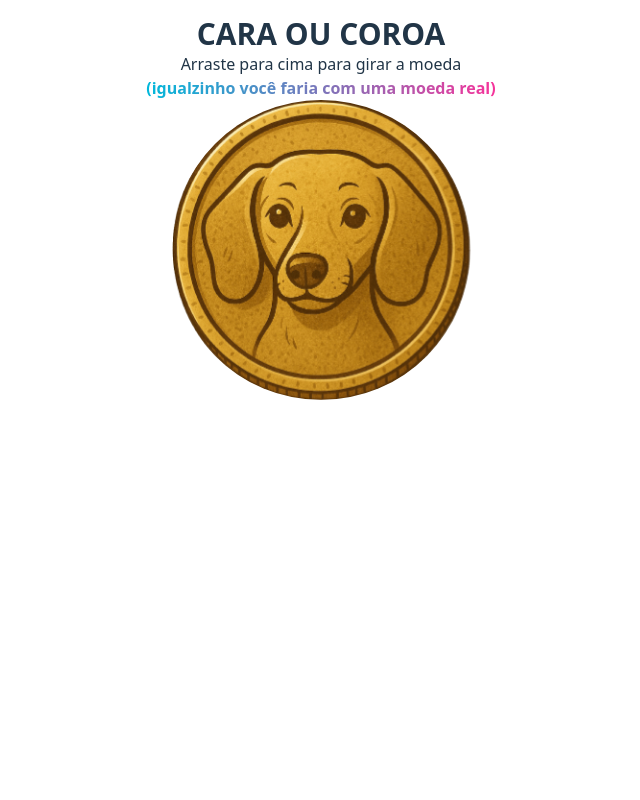
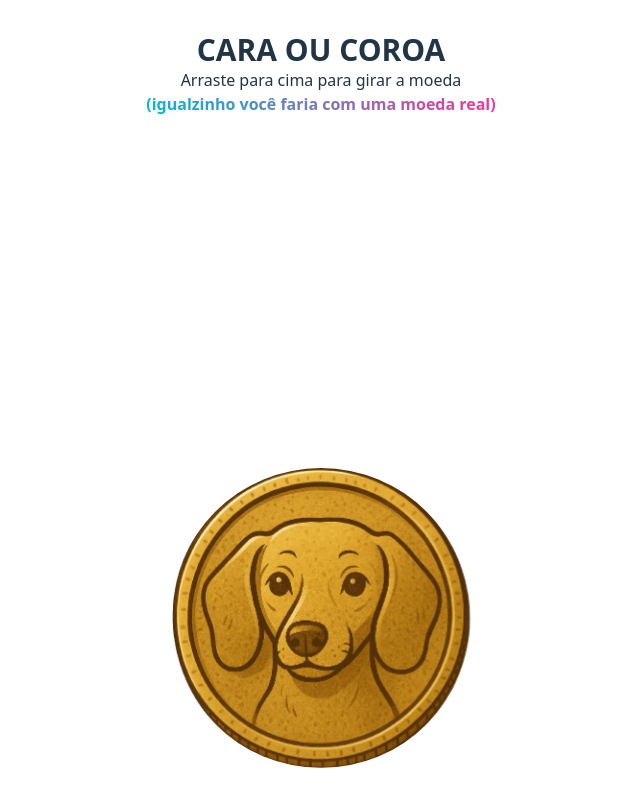
Before and after one commit to pedrorbezerra/coin-flip, a React (Vite) app: page / in a window 1280 px wide. Shown: the whole page, without its empty margins (319-959 px from the left). Built offline with nearby package versions, Linux system fonts and the light colour scheme.

Commit message:
fix items positions

```diff
--- a/src/App.tsx
+++ b/src/App.tsx
@@ -46,14 +46,14 @@ function App() {
   return (
     <>
       <div
-        className='wrapper flex flex-col place-content-stretch'
+        className='wrapper flex flex-col justify-between py-8'
         onMouseDown={handleGesture}
         onMouseUp={handleEnd}
         onTouchStart={handleGesture}
         onTouchEnd={handleEnd}
       >
         <div className='flex justify-center flex-col items-center'>
-          <h1 className='text-3xl font-extrabold mt-4 uppercase'>
+          <h1 className='text-3xl font-extrabold uppercase'>
             Cara ou Coroa
           </h1>
           <div className='px-4 text-center font-medium'>
```
